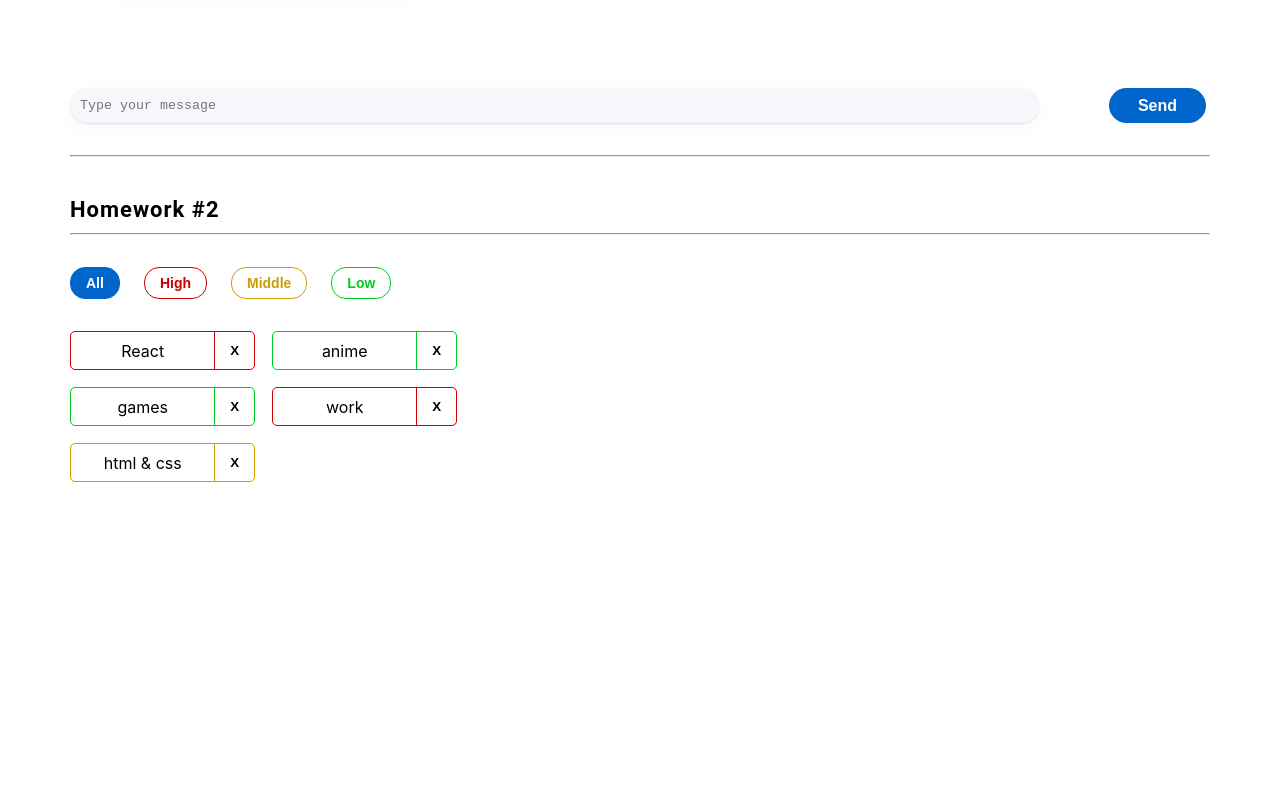
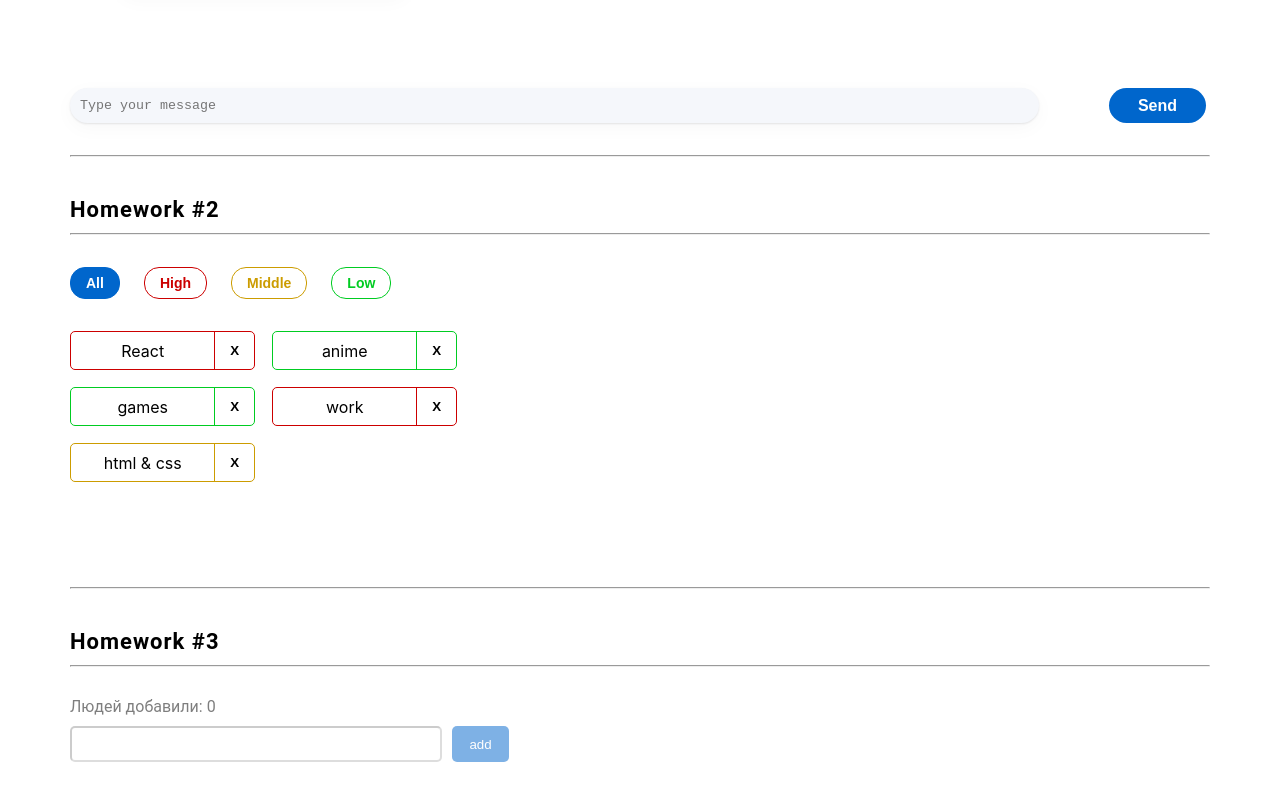
Before and after one commit to incseeuu/hws2, a React (Create React App) app: page /#/ in a window 1280 px wide. Shown: the part 436-1236 px from the top of the page. Before the commit the page ends 1093 px from the top, so only its background shows below. Built offline with nearby package versions, Linux system fonts and the light colour scheme.

Commit message:
hw3, add counter users/styling

```diff
--- a/src/s1-main/App.tsx
+++ b/src/s1-main/App.tsx
@@ -2,6 +2,7 @@
 import s from './App.module.css'
 import HW1 from '../s2-homeworks/hw01/HW1'
 import HW2 from "../s2-homeworks/hw02/HW2";
+import HW3 from "../s2-homeworks/hw03/HW3";
 
 function App() {
     return (
@@ -9,7 +10,7 @@
             <HW1/>
             {/*раскомментировать по ходу выполнения*/}
             <HW2/>
-            {/*<HW3/>*/}
+            <HW3/>
             {/*<HW4/>*/}
 
             {/*при выполнении дз 5 и более - закомментировать здесь дз 1-4, так как они есть внутри дз 5*/}
--- a/src/s2-homeworks/hw01/friend-message/FriendMessage.module.css
+++ b/src/s2-homeworks/hw01/friend-message/FriendMessage.module.css
@@ -28,6 +28,7 @@
 }
 
 .friendText {
+    position: relative;
     padding-left: 5px;
     font-style: normal;
     font-size: 16px;
@@ -40,8 +41,8 @@
     background: #F5F7FB;
     height: 40px;
     width: 30px;
-    top: 24.2em;
-    left: 6.35em;
+    top: 0.7em;
+    left: -2em;
     position: absolute;
     clip-path: polygon(100% 35%, 0% 100%, 100% 100%);
 }
--- a/src/s2-homeworks/hw01/message/Message.module.css
+++ b/src/s2-homeworks/hw01/message/Message.module.css
@@ -25,6 +25,7 @@
 }
 
 .text {
+    position: relative;
     padding-right: 5px;
     font-style: normal;
     font-size: 16px;
@@ -37,8 +38,8 @@
     background-color: #0066CC;
     height: 40px;
     width: 30px;
-    top: 13.80em;
-    right: 6.4em;
+    top: 0.7em;
+    right: -2em;
     position: absolute;
     clip-path: polygon(0 35%, 0% 100%, 100% 100%);
 }
--- a/src/s2-homeworks/hw03/Greeting.module.css
+++ b/src/s2-homeworks/hw03/Greeting.module.css
@@ -1,35 +1,79 @@
 .greetingForm {
+    padding-top: 30px;
 }
 
 .inputAndButtonContainer {
+    display: flex;
+    padding-top: 10px;
+    min-width: 400px;
 }
 
 .error {
+    position: absolute;
+    color: #cc0000;
+    font-family: Roboto;
+    font-style: normal;
+    font-weight: 400;
+    font-size: 18px;
+    line-height: 17px;
+    margin-top: 10px;
 }
 
 .input {
+    min-width: 372px;
+    height: 36px;
+    font-family: Roboto;
+    font-size: 16px;
+    padding-left: 5px;
+    border-radius: 5px;
+    border-color: rgba(0, 0, 0, 0.2);
+
 }
 
 .input:focus {
+    border-color: rgba(0, 0, 0, 0.2);
 }
 
 .errorInput {
+    min-width: 372px;
+    height: 36px;
+    border-color: #cc0000;
+    outline-color: #cc0000;
+    border-radius: 5px;
+    opacity: 0.5;
 }
 
 .button {
+    margin-left: 10px;
+    width: 5%;
+    border-radius: 5px;
+    background: #0066CC;
+    color: white;
+    cursor: pointer;
+    border: none;
 }
 
 .button:focus {
 }
 
 .button:active {
+    opacity: 0.5;
 }
 
 .button:disabled {
+    opacity: 0.5;
 }
 
 .text {
+    font-family: Roboto;
+    opacity: 0.5;
 }
 
 .greeting {
+    font-family: Roboto;
+    font-style: normal;
+    font-weight: 400;
+    font-size: 18px;
+    line-height: 17px;
+    margin-top: 10px;
 }
--- a/src/s2-homeworks/hw03/Greeting.tsx
+++ b/src/s2-homeworks/hw03/Greeting.tsx
@@ -1,15 +1,16 @@
 import React, {ChangeEvent, KeyboardEvent} from 'react'
 import s from './Greeting.module.css'
+import {UserType} from "./HW3";
 
 type GreetingPropsType = {
-    name: any // need to fix any
-    setNameCallback: any // need to fix any
-    addUser: any // need to fix any
-    onBlur: any // need to fix any
-    onEnter: any // need to fix any
-    error: any // need to fix any
-    totalUsers: any // need to fix any
-    lastUserName?: any // need to fix any
+    name: string // need to fix any
+    setNameCallback: (e: ChangeEvent<HTMLInputElement>) => void // need to fix any
+    addUser: () => void // need to fix any
+    onBlur: () => void // need to fix any
+    onEnter: (e: KeyboardEvent<HTMLInputElement>) => void // need to fix any
+    error: string // need to fix any
+    totalUsers: number // need to fix any
+    lastUserName?: UserType // need to fix any
 }
 
 // презентационная компонента (для верстальщика)
@@ -25,7 +26,7 @@
         lastUserName,
     } // деструктуризация пропсов
 ) => {
-    const inputClass = s.errorInput // need to fix with (?:)
+    const inputClass = error === 'Ошибка! Введите имя!' ? s.errorInput : s.input// need to fix with (?:)
 
     return (
         <div id={'hw3-form'} className={s.greetingForm}>
@@ -63,7 +64,7 @@
 
             {lastUserName && (
                 <div className={s.greeting}>
-                    Привет <span id={'hw3-last-user'}>{lastUserName}</span>!
+                    Привет <span id={'hw3-last-user'}>{lastUserName.name}</span>!
                 </div>
             )}
         </div>
--- a/src/s2-homeworks/hw03/GreetingContainer.tsx
+++ b/src/s2-homeworks/hw03/GreetingContainer.tsx
@@ -1,20 +1,30 @@
 import React, { ChangeEvent, KeyboardEvent, useState } from 'react'
 import Greeting from './Greeting'
 import { UserType } from './HW3'
+import {Simulate} from "react-dom/test-utils";
+import error = Simulate.error;
 
 type GreetingContainerPropsType = {
-    users: any // need to fix any
-    addUserCallback: any // need to fix any
+    users: UserType[] // need to fix any
+    addUserCallback: (name: string)=> void // need to fix any
 }
 
-export const pureAddUser = (name: any, setError: any, setName: any, addUserCallback: any) => {
-    // если имя пустое - показать ошибку, иначе - добавить юзера и очистить инпут
+export const pureAddUser = (name: string, setError: (error: string)=>void, setName: (name: string)=>void, addUserCallback: (name: string) => void) => {
+    if (name.trim() === '') {
+        return setError('Ошибка! Введите имя!')
+    } else if (!isNaN(parseInt(name.trim()))) {
+        return addUserCallback(''), setName('')
+    }
+        return addUserCallback(name), setName('')
+        // если имя пустое - показать ошибку, иначе - добавить юзера и очистить инпут
 }
 
-export const pureOnBlur = (name: any, setError: any) => { // если имя пустое - показать ошибку
+export const pureOnBlur = (name: string, setError: (error: string)=>void) => { // если имя пустое - показать ошибку
+    return name.trim() === '' && setError('Ошибка! Введите имя!')
 }
 
-export const pureOnEnter = (e: any, addUser: any) => { // если нажата кнопка Enter - добавить
+export const pureOnEnter = (e: KeyboardEvent<HTMLInputElement>, addUser: ()=> void) => { // если нажата кнопка Enter - добавить
+    return e.key === "Enter" && addUser()
 }
 
 // более простой и понятный для новичков
@@ -26,11 +36,11 @@
     addUserCallback,
 }) => {
     // деструктуризация пропсов
-    const [name, setName] = useState<any>('') // need to fix any
-    const [error, setError] = useState<any>('') // need to fix any
+    const [name, setName] = useState<string>('') // need to fix any
+    const [error, setError] = useState<string>('') // need to fix any
 
-    const setNameCallback = (e: any) => { // need to fix any
-        setName('some name') // need to fix
+    const setNameCallback = (e: ChangeEvent<HTMLInputElement>) => { // need to fix any
+        setName(e.currentTarget.value) // need to fix
 
         error && setError('')
     }
@@ -42,12 +52,12 @@
         pureOnBlur(name, setError)
     }
 
-    const onEnter = (e: any) => {
+    const onEnter = (e: KeyboardEvent<HTMLInputElement>) => {
         pureOnEnter(e, addUser)
     }
 
-    const totalUsers = 0 // need to fix
-    const lastUserName = 'some name' // need to fix
+    const totalUsers = users.length // need to fix
+    const lastUserName = users[users.length-1] // need to fix
 
     return (
         <Greeting
--- a/src/s2-homeworks/hw03/HW3.tsx
+++ b/src/s2-homeworks/hw03/HW3.tsx
@@ -2,6 +2,7 @@
 import { v1 } from 'uuid'
 import s2 from '../../s1-main/App.module.css'
 import GreetingContainer from './GreetingContainer'
+import user from "../hw08/User";
 
 /*
 * 1 - описать тип UserType
@@ -19,26 +20,28 @@
 
 // types
 export type UserType = {
-    _id: any // need to fix any
-    name: any // need to fix any
+    _id: string // need to fix any
+    name: string // need to fix any
 }
 
-export const pureAddUserCallback = (name: any, setUsers: any, users: any) => { // need to fix any
-    const user = { // need to fix
+export const pureAddUserCallback = (name: string, setUsers:  (user: Array<UserType>) => void, users: Array<UserType>) => { // need to fix any
+    const user = { _id: v1(), name: name// need to fix
     }
     setUsers([...users, user])
 }
 
 const HW3 = () => {
-    const [users, setUsers] = useState<any>([]) // need to fix any
+    const [users, setUsers] = useState<Array<UserType>>([]) // need to fix any
 
-    const addUserCallback = (name: any) => { // need to fix any
+    const addUserCallback = (name: string) => { // need to fix any
         pureAddUserCallback(name, setUsers, users)
     }
 
     return (
         <div id={'hw3'}>
+            <hr/>
             <div className={s2.hwTitle}>Homework #3</div>
+            <hr/>
             {/*для автоматической проверки дз (не менять)*/}
 
             <div className={s2.hw}>
```
